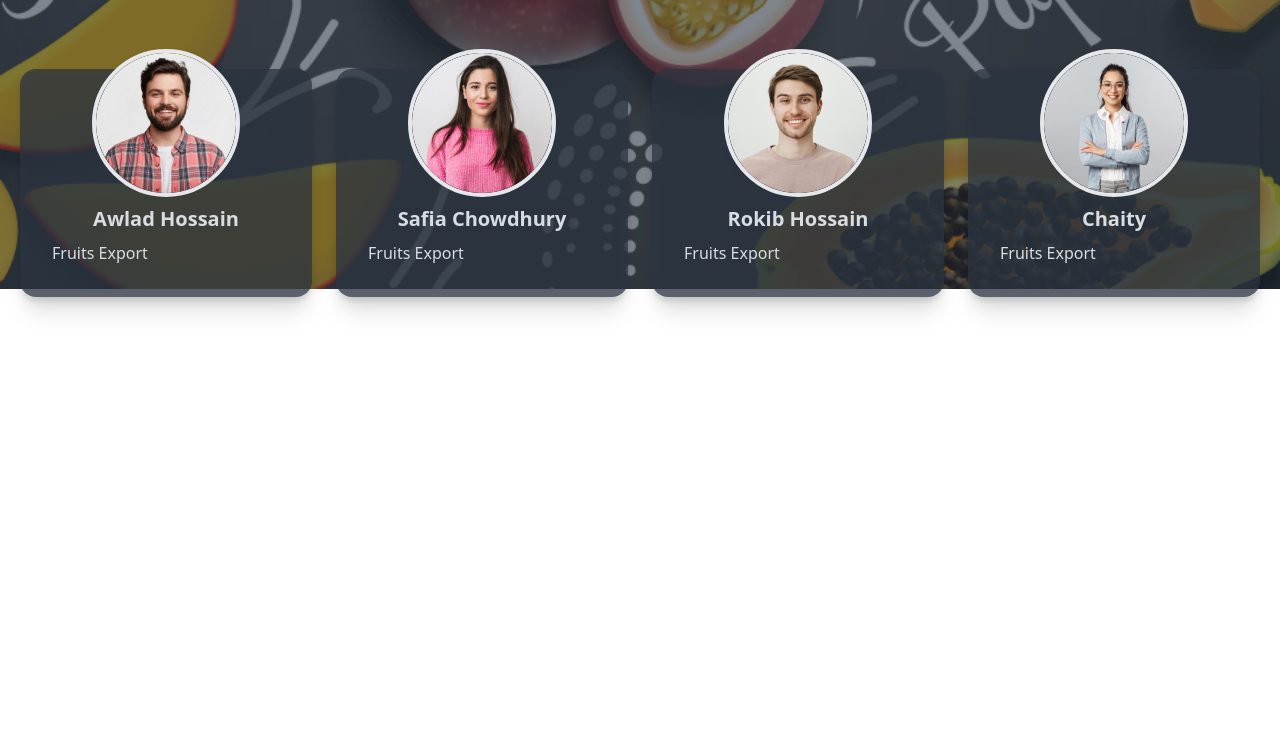
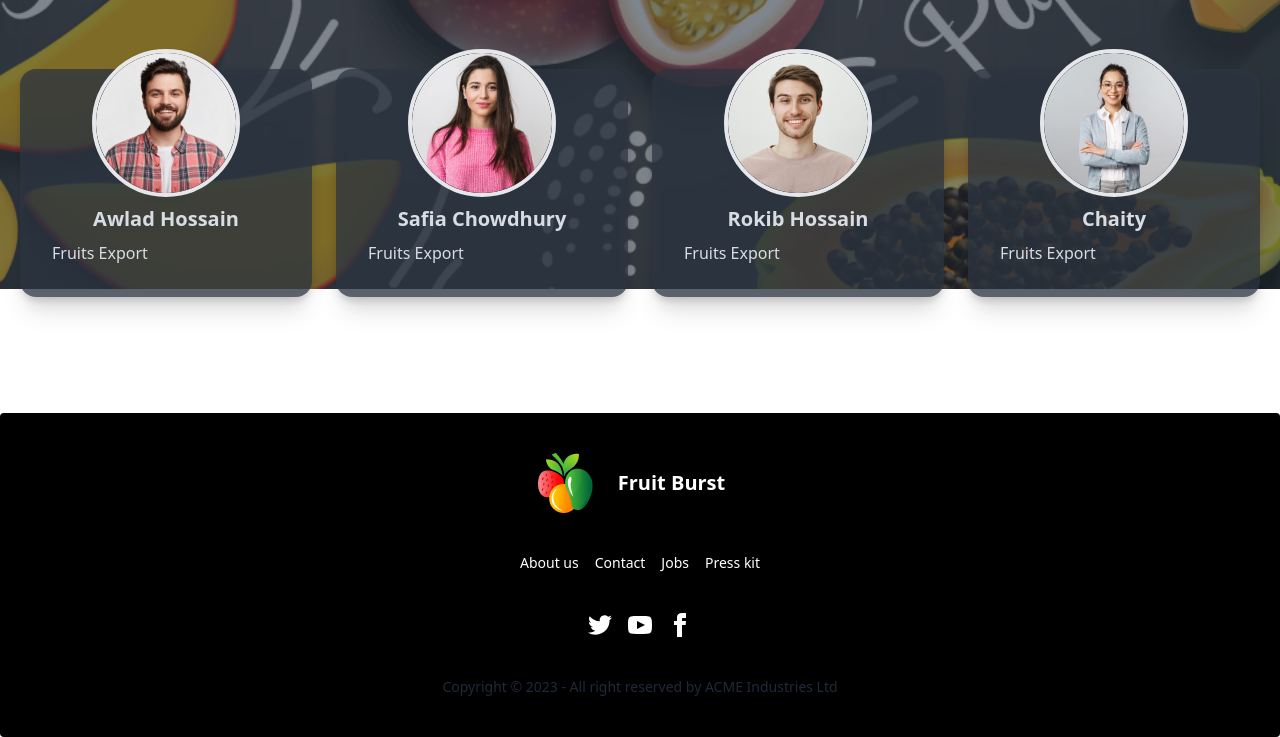
Before and after one commit to juwelco30/B8A3-fruit-brust, a plain HTML site: page index.html in a window 1280 px wide. Shown: the part 2275-3012 px from the top of the page. Before the commit the page ends 2688 px from the top, so only its background shows below. Drawn offline with nearby package versions, Linux system fonts and the light colour scheme; files whose address does not match are found by name.

Commit message:
add footer

```diff
--- a/index.html
+++ b/index.html
@@ -342,9 +342,28 @@
         </div>
     </main>
     <!-- footer section -->
-    <footer>
-
-    </footer>
+    <footer class="footer footer-center p-10 bg-black text-base-content rounded">
+        <div class="footer-center flex text-white">
+            <img src="images/logo.png" alt="">
+            <a class="btn btn-ghost normal-case text-xl">Fruit Burst</a>
+        </div>
+        <div class="grid text-white grid-flow-col gap-4">
+          <a class="link link-hover">About us</a>
+          <a class="link link-hover">Contact</a>
+          <a class="link link-hover">Jobs</a>
+          <a class="link link-hover">Press kit</a>
+        </div>
+        <div>
+          <div class="grid text-white grid-flow-col gap-4">
+            <a><svg xmlns="http://www.w3.org/2000/svg" width="24" height="24" viewBox="0 0 24 24" class="fill-current"><path d="M24 4.557c-.883.392-1.832.656-2.828.775 1.017-.609 1.798-1.574 2.165-2.724-.951.564-2.005.974-3.127 1.195-.897-.957-2.178-1.555-3.594-1.555-3.179 0-5.515 2.966-4.797 6.045-4.091-.205-7.719-2.165-10.148-5.144-1.29 2.213-.669 5.108 1.523 6.574-.806-.026-1.566-.247-2.229-.616-.054 2.281 1.581 4.415 3.949 4.89-.693.188-1.452.232-2.224.084.626 1.956 2.444 3.379 4.6 3.419-2.07 1.623-4.678 2.348-7.29 2.04 2.179 1.397 4.768 2.212 7.548 2.212 9.142 0 14.307-7.721 13.995-14.646.962-.695 1.797-1.562 2.457-2.549z"></path></svg></a>
+            <a><svg xmlns="http://www.w3.org/2000/svg" width="24" height="24" viewBox="0 0 24 24" class="fill-current"><path d="M19.615 3.184c-3.604-.246-11.631-.245-15.23 0-3.897.266-4.356 2.62-4.385 8.816.029 6.185.484 8.549 4.385 8.816 3.6.245 11.626.246 15.23 0 3.897-.266 4.356-2.62 4.385-8.816-.029-6.185-.484-8.549-4.385-8.816zm-10.615 12.816v-8l8 3.993-8 4.007z"></path></svg></a>
+            <a><svg xmlns="http://www.w3.org/2000/svg" width="24" height="24" viewBox="0 0 24 24" class="fill-current"><path d="M9 8h-3v4h3v12h5v-12h3.642l.358-4h-4v-1.667c0-.955.192-1.333 1.115-1.333h2.885v-5h-3.808c-3.596 0-5.192 1.583-5.192 4.615v3.385z"></path></svg></a>
+          </div>
+        </div>
+        <div>
+          <p>Copyright © 2023 - All right reserved by ACME Industries Ltd</p>
+        </div>
+      </footer>
 </body>
 
 </html>
```
